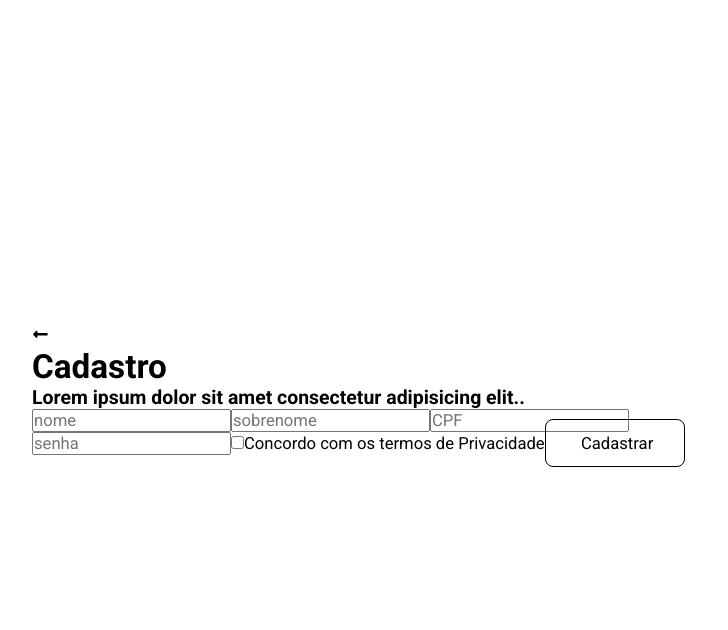
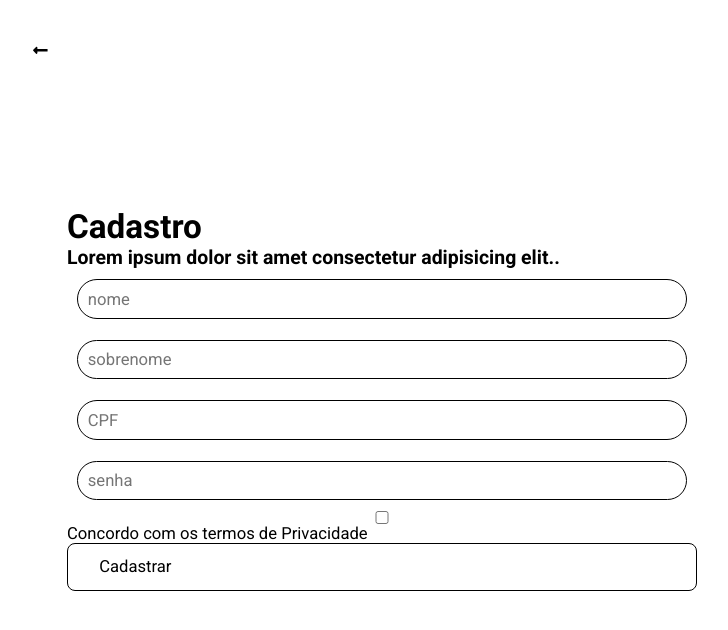
Before and after one commit to lumamontes/testeApp, a React (Create React App) app in the folder web/: page /cadastro in a window 1280 px wide. Shown: the top 630 px of the page, without its empty margins (258-986 px from the left). Built offline with nearby package versions, Linux system fonts and the light colour scheme.

Commit message:
inciado estilizacao do formulario

```diff
--- a/web/src/pages/Form/style.css
+++ b/web/src/pages/Form/style.css
@@ -0,0 +1,126 @@
+#pacient-form-page {
+    width: 100vw;
+    height: 100vh;
+    display: flex;
+    flex-direction: column;
+    justify-content: center;
+    align-items: center;
+    background-color: var(--color-behind-background);
+
+}
+
+#pacient-form-content {
+    display: flex;
+    flex-direction: column;
+    justify-content: center;
+    width: 95%;
+
+}
+
+#pacient-form-content form {
+    background-color: var(--color-background);
+    width: 100%;
+    padding: 10% 5%;
+    height: 85vh;
+    display: flex;
+    flex-direction: column;
+    justify-content: center;
+    border-radius: 1.5rem;
+
+}
+
+#pacient-form-content form label {
+    display: flex;
+    flex-direction: column;
+    justify-content: center;
+    padding: 1rem;
+}
+
+#pacient-form-content form input {
+    border-radius: 8rem;
+    border: 1px solid black;
+    outline: none;
+    padding: 0.9rem;
+
+}
+
+/* #home-page-content header img {
+    width: 50px;
+}
+
+#home-page-content nav {
+ display: flex;
+ justify-content: space-around;
+}
+
+#home-page-content #title-container {
+    display: flex;
+    flex-direction: column;
+    justify-content: center;
+    align-items: center;
+    width: 85%;
+    height: 80%;
+}
+
+#home-page-content h1 {
+    font-size: 2.7rem;
+    letter-spacing: 0.25rem;
+}
+#home-page-content p {
+    margin-top: 1.2rem;
+    line-height: 2.4rem;
+    text-align: justify;
+}
+a {
+    padding: 1.3rem 3rem;
+
+}
+.button, .button2{
+    border: 1px solid black;
+    padding: 1.3rem 3rem;
+    border-radius: 8px;
+    transition: 0.4s;
+}
+
+a.button2 {
+    margin: 3.8rem 0;
+    background-color: white;
+    width: 30rem;
+    text-align: center;
+    display: flex;
+    align-items: center;
+    justify-content: center;
+    font: 700 2.0rem Ubuntu;
+    color: var(--color-button);
+    box-shadow: 15px 10px 0px red;
+    transition: 0.4s;
+}
+.button2:hover, .button:hover {
+    background-color: rgba(128, 128, 128, 0.247);
+}
+#home-page-img {
+    display: none;
+}
+
+@media (min-width: 700px){
+    #home-page .container {
+        max-width: 1500px;
+    }
+    #home-page #title-container {
+        display: flex;
+        flex-direction: row;
+    }
+    #home-page .text {
+        width: 45%;
+    }
+    #home-page-img {
+        display: flex;
+        justify-content: flex-end;
+        width: 99%;
+    }
+    #home-page-img img {
+        width: 86%;
+
+    }
+
+} */
```
